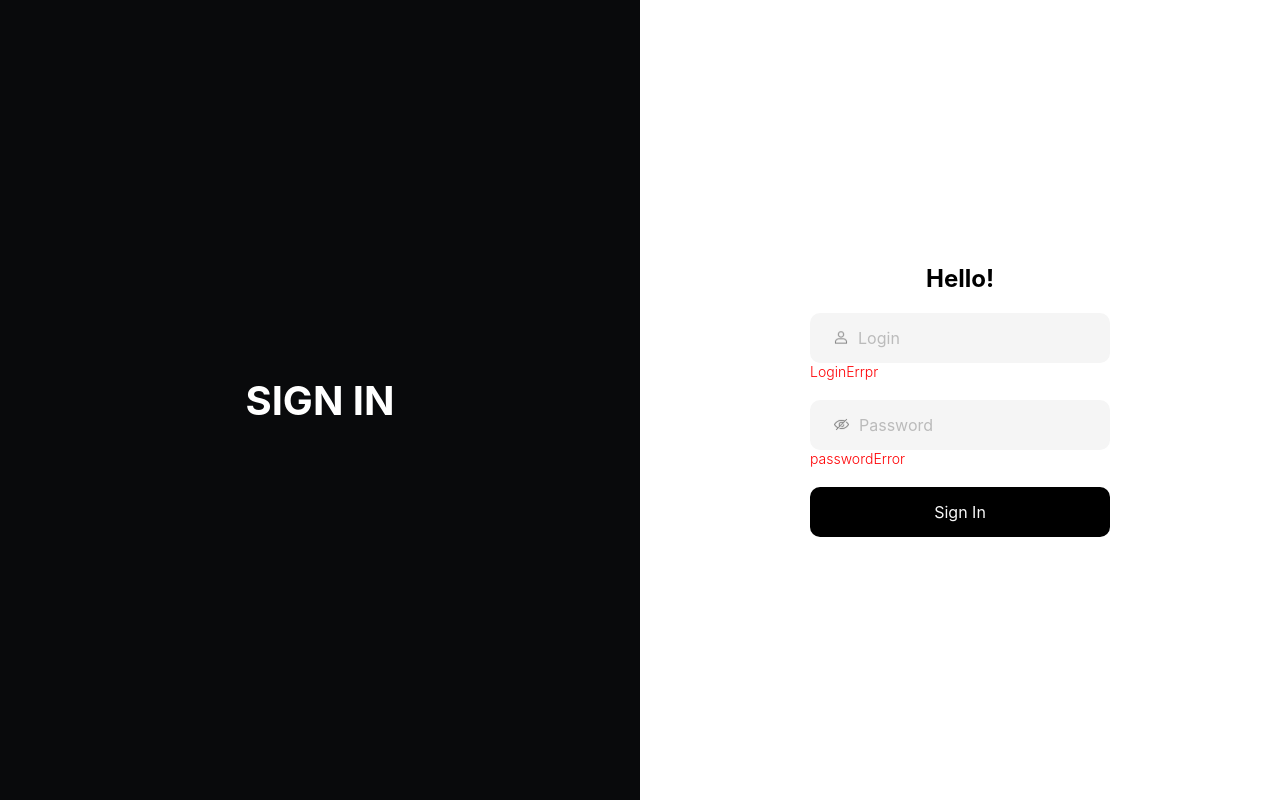
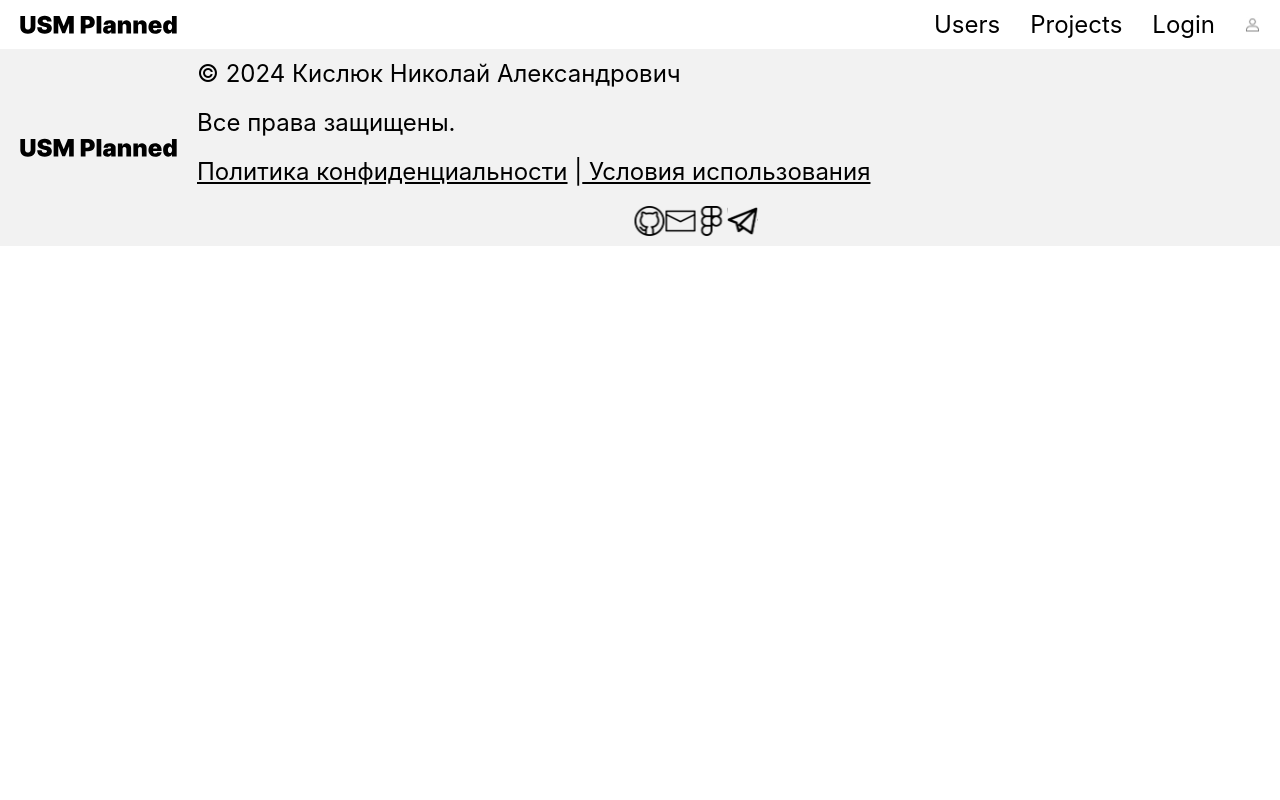
Before and after one commit to Mikalay05/USMPlanned-SVCH2024, a React (Create React App) app in the folder client/: page / in a window 1280 px wide. Built offline with nearby package versions, Linux system fonts and the light colour scheme; the HTML template or start-up script is replaced by a standard one.

Commit message:
feat: add projectpage in structer

```diff
--- a/client/src/App.js
+++ b/client/src/App.js
@@ -6,6 +6,7 @@ import Notification from "./component/Notification/Notification";
 import "./App.css"
 import Footer from "./component/Footer/Footer";
 import AuthComponent from "./page/Auth/Auth";
+import ProjectPage from "./page/ProjectPage/ProjectPage";
 
 export default function App() {
     const [notification, setNotification] = useState(true);
@@ -17,7 +18,8 @@ export default function App() {
     }
     return (
         <>
-            <AuthComponent/>
+            {/* <AuthComponent/> */}
+            <ProjectPage/>
         </>
 
     )
--- a/client/src/component/Footer/Footer.jsx
+++ b/client/src/component/Footer/Footer.jsx
@@ -21,7 +21,7 @@ const arrIcon = [
   },
 ];
 
-export default function Footer({ nameMainIcon }) {
+export default function Footer({ nameMainIcon = "MainIcon.svg" }) {
   return (
     <footer>
       <img src={nameMainIcon} alt="Main Icon" />
--- a/client/src/component/Header/Header.jsx
+++ b/client/src/component/Header/Header.jsx
@@ -13,7 +13,7 @@ const rolesAccess = {
   Tasks: [roles.developer],
 };
 
-export default function Header({ nameMainIcon, nameLoginIcon }) {
+export default function Header({ nameMainIcon = "MainIcon.svg", nameLoginIcon = "Login-Icon.svg" }) {
   //TODO get user
 
   const user = {
--- /dev/null
+++ b/client/src/component/ProjectsComponent/ProjectComponent.jsx
@@ -0,0 +1,9 @@
+import "./ProjectComponent.css"
+
+export default function ProjectComponent() {
+    return(
+        <section>
+
+        </section>
+    )
+}
--- /dev/null
+++ b/client/src/page/ProjectPage/ProjectPage.jsx
@@ -0,0 +1,13 @@
+import "./ProjectPage.css"
+import Header from "../../component/Header/Header"
+import Footer from "../../component/Footer/Footer"
+import ProjectComponent from "../../component/ProjectsComponent/ProjectComponent"
+export default function ProjectPage() {
+    return (
+        <>
+        <Header />
+        <ProjectComponent/>
+        <Footer/>
+        </>
+    )
+}
```
Also changed, not shown: client/src/component/ProjectsComponent/ProjectComponent.css (added), client/src/page/ProjectPage/ProjectPage.css (added), 2 other files (tests, documents, lock files or other folders).
